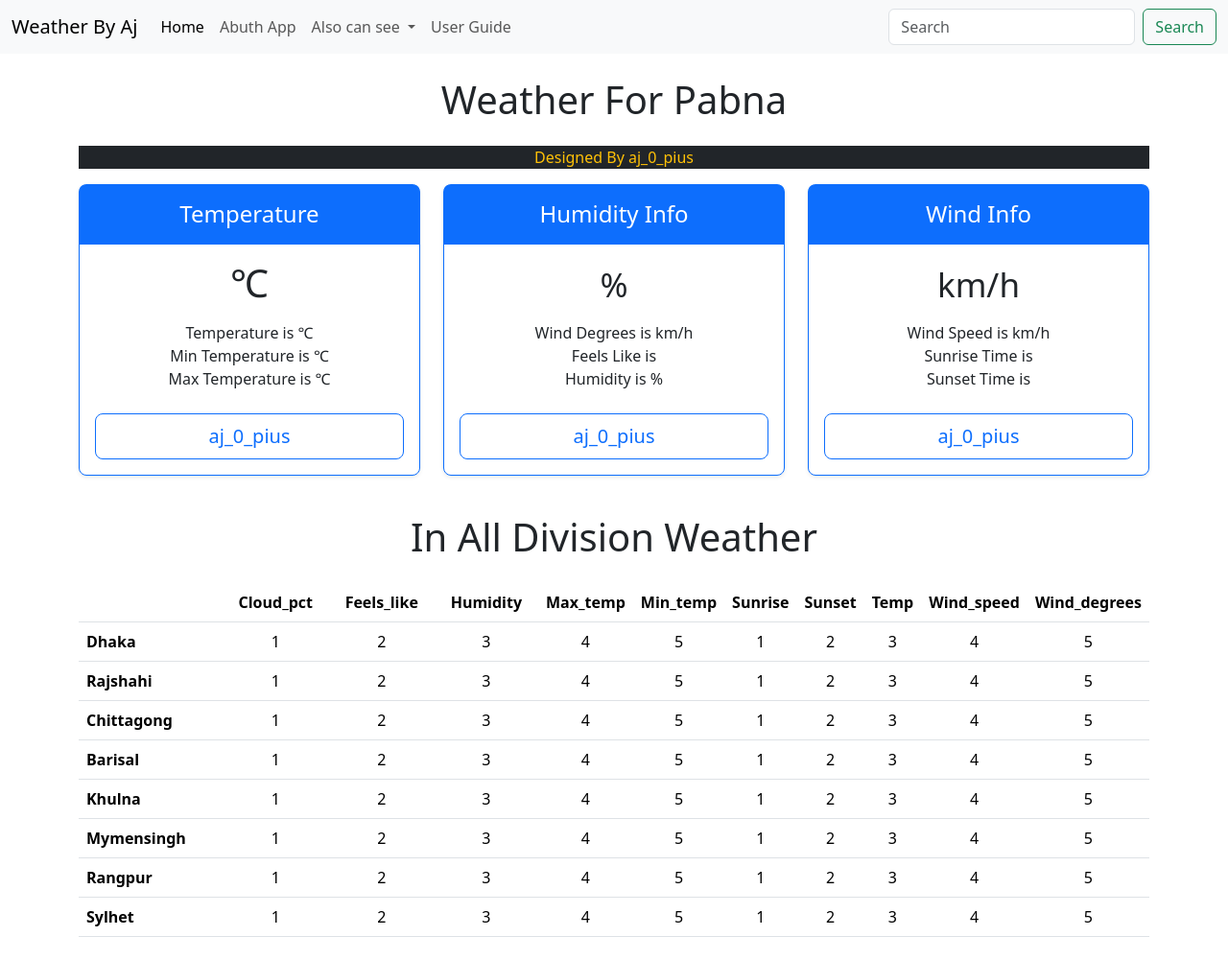
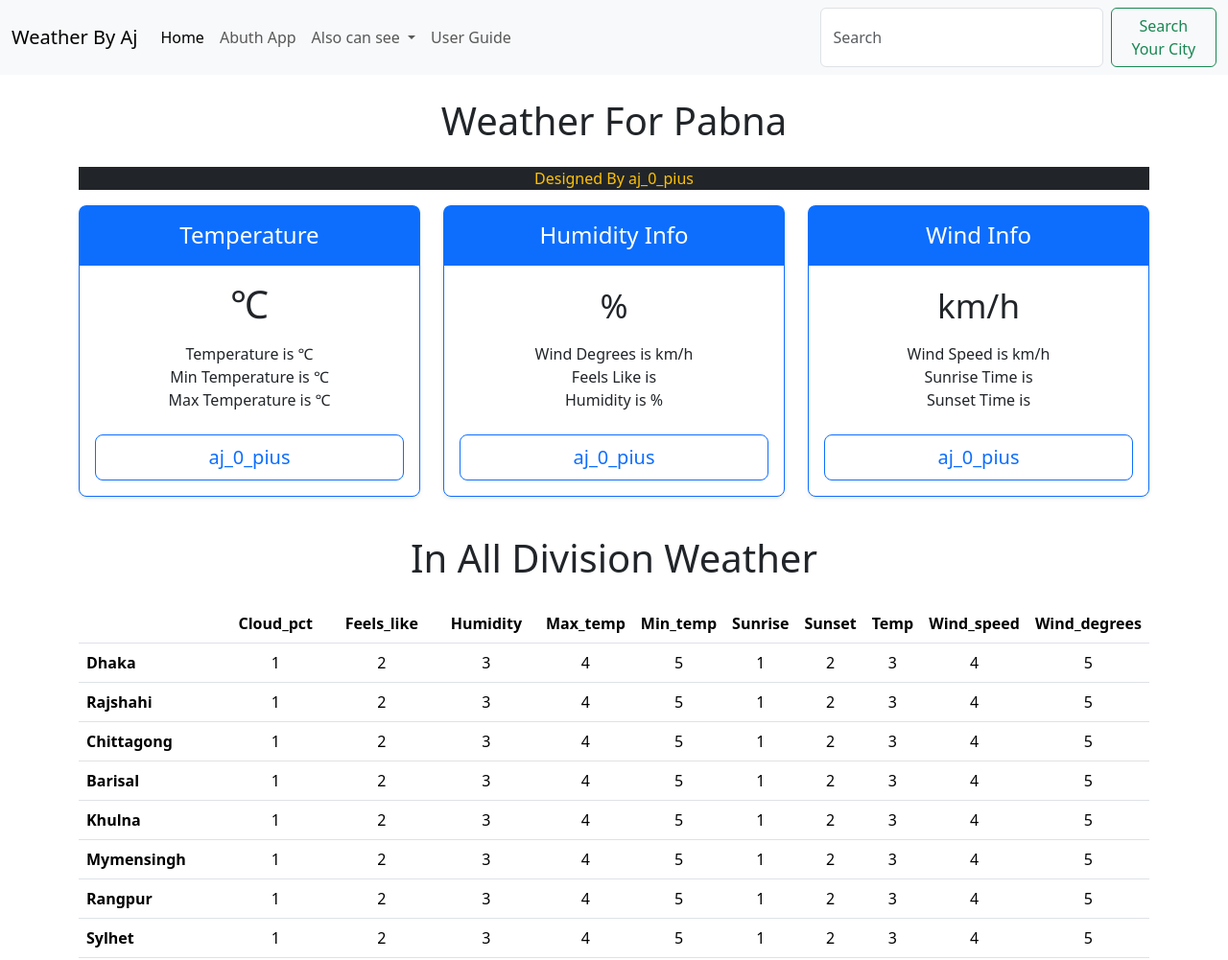
Before and after one commit to aj-0-pius/weatherbyaj.github.io, a plain HTML site: page index.html in a window 1280 px wide. Shown: the whole page at 96% size. Drawn offline with nearby package versions, Linux system fonts and the light colour scheme; no server answers.

Commit message:
Update index.html

```diff
--- a/index.html
+++ b/index.html
@@ -47,7 +47,7 @@
                 </ul>
                 <form class="d-flex" role="search">
                     <input id="city" class="form-control me-2" type="search" placeholder="Search" aria-label="Search">
-                    <button class="btn btn-outline-success" type="submit" id="submit">Search</button>
+                    <button class="btn btn-outline-success" type="submit" id="submit">Search Your City</button>
                 </form>
             </div>
         </div>
```
